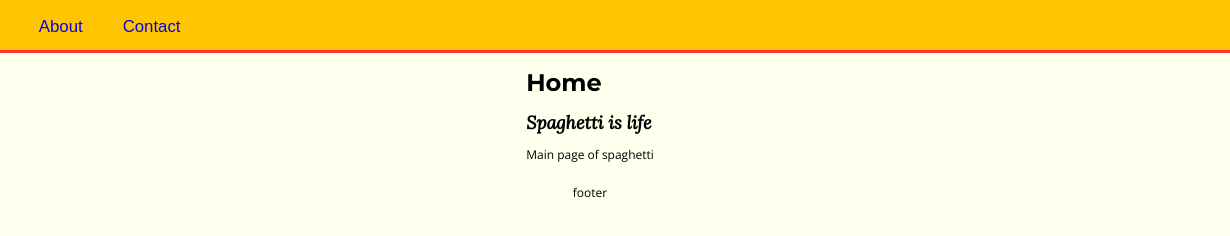
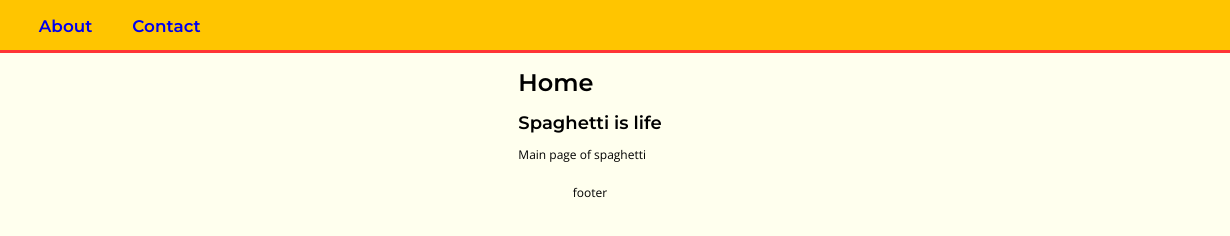
Before and after one commit to tlajack/gatsby-navbar, a Gatsby site: page / in a window 1280 px wide. Shown: the full height of the page, 50-1280 px from the left. Built offline with nearby package versions, Linux system fonts and the light colour scheme; Gatsby itself is replaced by a stand-in of ours.

Commit message:
implement fontsource

```diff
--- a/package.json
+++ b/package.json
@@ -15,6 +15,8 @@
     "clean": "gatsby clean"
   },
   "dependencies": {
+    "@fontsource/montserrat": "^4.2.2",
+    "@fontsource/open-sans": "^4.2.2",
     "babel-plugin-styled-components": "^1.12.0",
     "gatsby": "^3.0.1",
     "gatsby-cli": "^3.0.0",
--- a/src/components/globalStyles.js
+++ b/src/components/globalStyles.js
@@ -1,8 +1,7 @@
 import { createGlobalStyle } from "styled-components";
 
-// import montserrat from "../fonts/Montserrat-Bold.ttf";
-// import lora from "../fonts/Lora-Italic-VariableFont_wght.ttf";
-// import hind from "../fonts/HindMadurai-Light.ttf";
+import "@fontsource/open-sans";
+import "@fontsource/montserrat/600.css";
 
 const GlobalStyles = createGlobalStyle`
 	:root{
@@ -17,16 +16,15 @@ const GlobalStyles = createGlobalStyle`
 	html{
 		font-size:12px;
 		font-family: 'Open Sans', sans-serif;
+		font-weight:400;
+		font-style:normal;
+
 	}
 	img{
 		max-width:100%;
 	}
-	h1,h3,h4{
+	h1,h2, h3,h4{
 		font-family: 'Montserrat',sans-serif;
-	}
-	h2{
-		font-family: 'Lora',sans-serif;
-
 	}
 
 	ul, li, p {
--- a/src/components/header.js
+++ b/src/components/header.js
@@ -28,6 +28,7 @@ const TheNav = styled.div`
   height: 50px;
   width: 100%;
   font-size: 1.4rem;
+  font-family: "Montserrat", sans-serif;
   border-bottom: 3px solid var(--red);
   display: flex;
   flex-direction: row;
@@ -37,7 +38,8 @@ const TheNav = styled.div`
   * {
     box-sizing: border-box;
     margin: 0;
-    font-family: Arial, Helvetica, sans-serif;
+    font-family: "Montserrat";
+    font-weight: 600;
   }
   a {
     text-decoration: none;
--- a/src/components/layout.js
+++ b/src/components/layout.js
@@ -1,7 +1,6 @@
 import React from "react";
 import PropTypes from "prop-types";
 // import { Link } from "gatsby";
-import { Helmet } from "react-helmet";
 import Header from "../components/header";
 import Footer from "../components/footer";
 
@@ -23,13 +22,6 @@ const Layout = ({ children }) => {
   return (
     <Container>
       <GlobalStyles />
-      <Helmet>
-        <link rel="preconnect" href="https://fonts.gstatic.com" />
-        <link
-          href="https://fonts.googleapis.com/css2?family=Lora:ital@1&family=Montserrat:wght@700&family=Open+Sans:wght@300&display=swap"
-          rel="stylesheet"
-        />
-      </Helmet>
       <Header />
       <main>{children}</main>
       <Footer />
```
Also changed, not shown: README.md, 3 other files.
